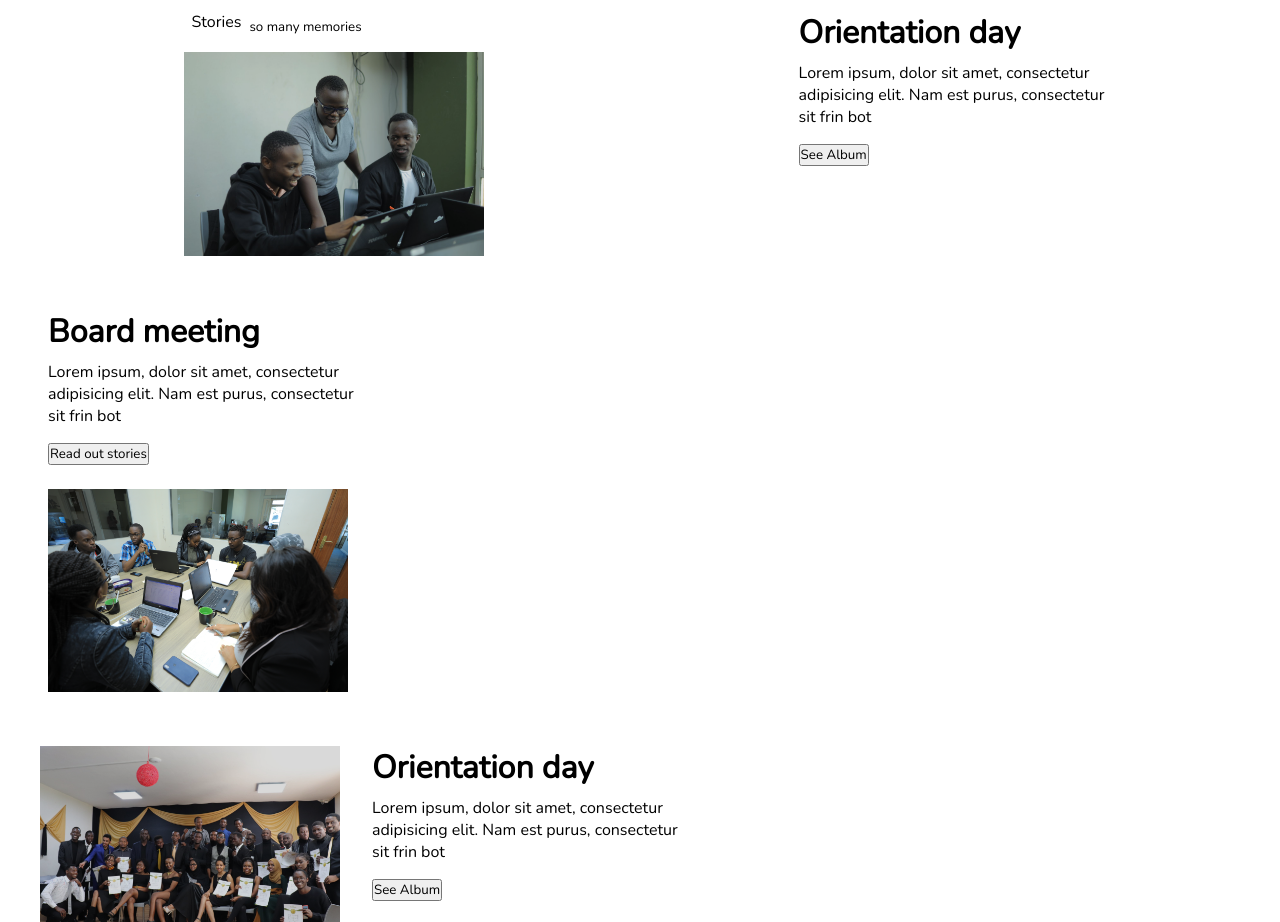
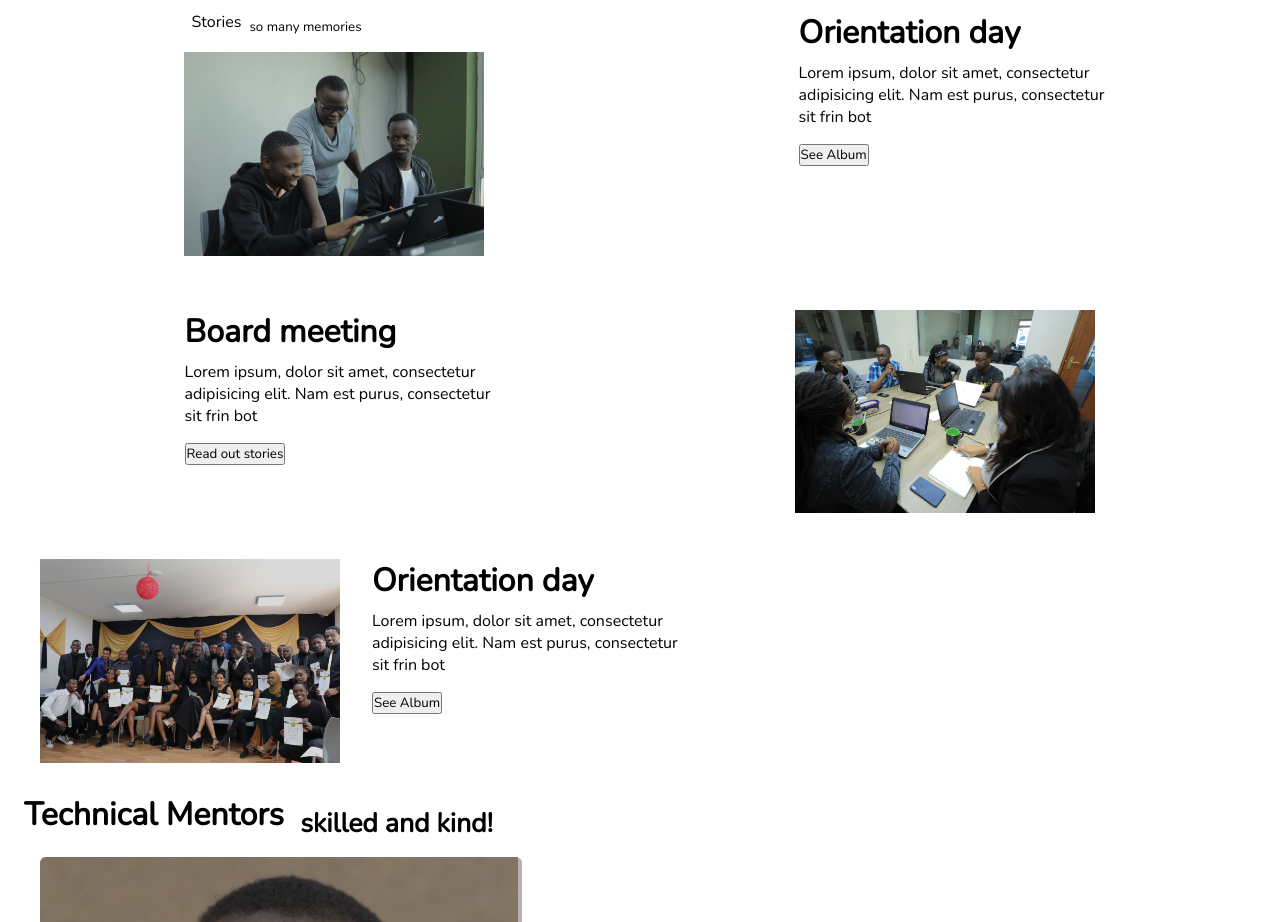
Before and after one commit to Elvis-Munene/ip-resubmission, a plain HTML site: page index.html in a window 1280 px wide. Shown: the part 525-1447 px from the top of the page. Drawn offline with nearby package versions, Linux system fonts and the light colour scheme.

Commit message:
modify section three as per the design

```diff
--- a/assets/css/style.css
+++ b/assets/css/style.css
@@ -63,9 +63,16 @@
     justify-content: space-around;
 
 }
-.image-3-plus-text{
+.stories-plus-image{
+
+}
+.text-3{
     display: flex;
     flex-direction: row;
+    justify-content: space-around;
+}
+.text-align{
+    flex-wrap: wrap;
 }
 .third{
     width: 300px;
@@ -77,3 +84,6 @@
 .image-four{
     width: 300px;
 }
+.stories{
+    background-color: red;
+}
```
